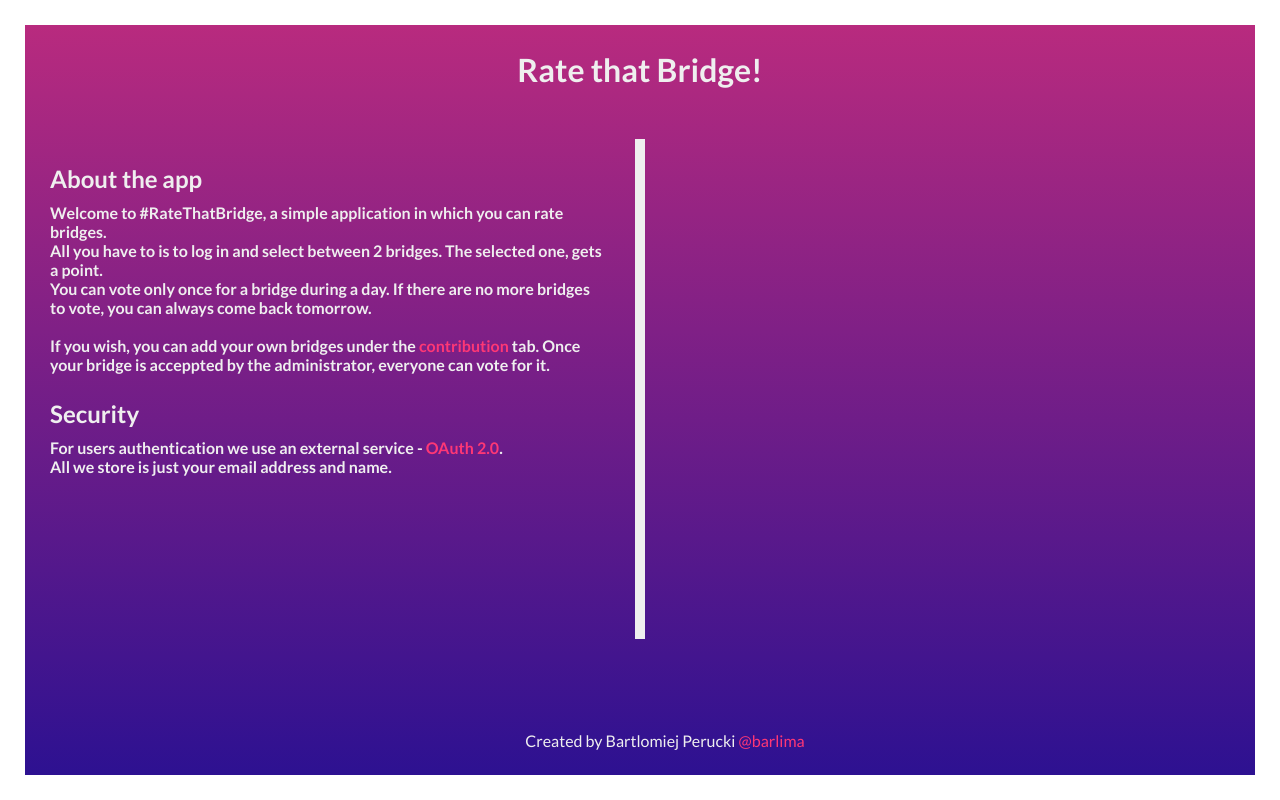
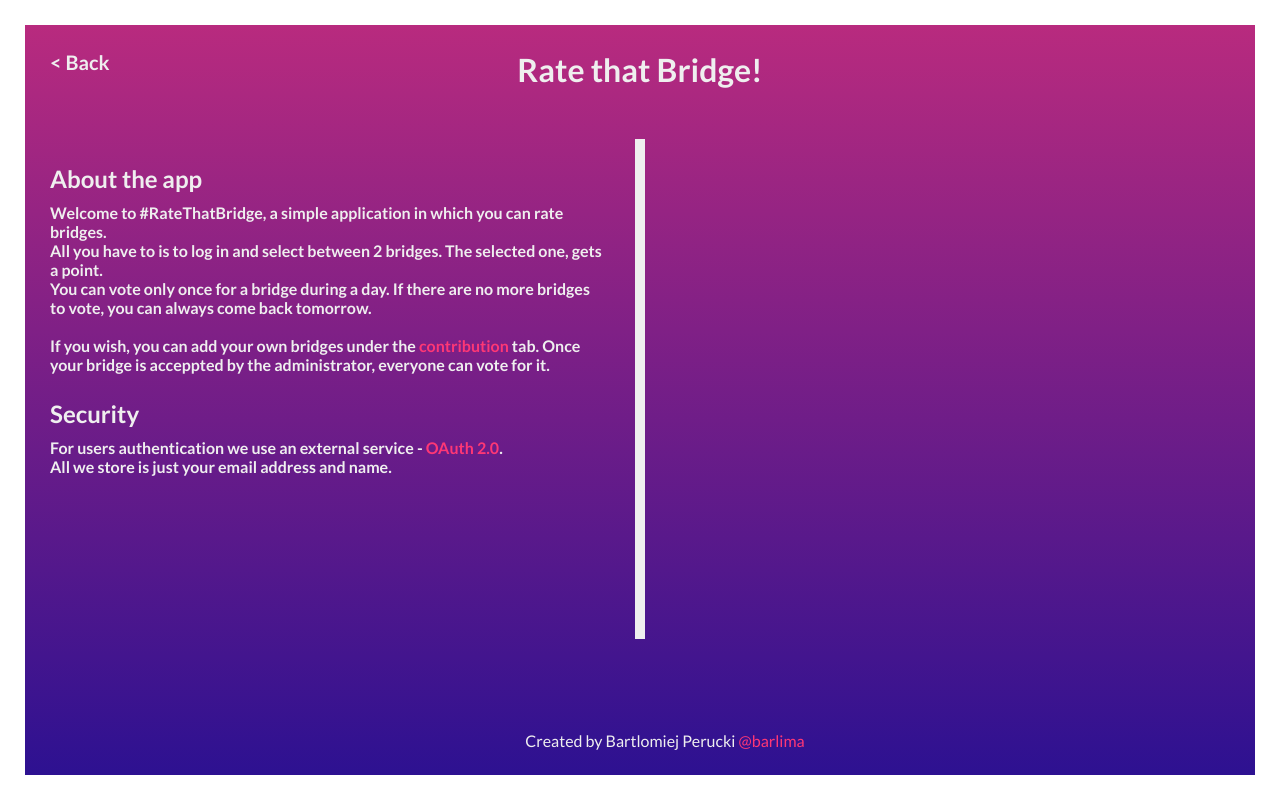
Before and after one commit to barlima/rate-that-bridge, a React (Create React App) app in the folder app/: page /about in a window 1280 px wide. Built offline with nearby package versions, Linux system fonts and the light colour scheme; no server answers.

Commit message:
Add back to about page

```diff
--- a/app/src/components/About.js
+++ b/app/src/components/About.js
@@ -1,8 +1,12 @@
-import React from 'react'
+import React from 'react';
+import { Link } from 'react-router-dom';
 
 const About = () => {
   return (
     <div className="about">
+      <div className="about__back">
+        <Link to="/"><span>{"<"}</span> Back</Link>
+      </div>
       <h1 className="about__app-title">Rate that Bridge!</h1>
 
       <div className="about__content">
--- a/app/src/styles/_about.scss
+++ b/app/src/styles/_about.scss
@@ -12,6 +12,24 @@
 
     &:hover {
       color: $light-grey;
+    }
+  }
+
+  &__back {
+    font-size: 20px;
+    font-weight: 700;
+    position: absolute;
+    left: 25px;
+    top: 25px;
+    transition: transform .25s ease-out;
+
+    &:hover {
+      transform: scale(1.1, 1.2);
+    }
+
+    a {
+      color: $light-grey;
+      text-decoration: none;
     }
   }
 
```
